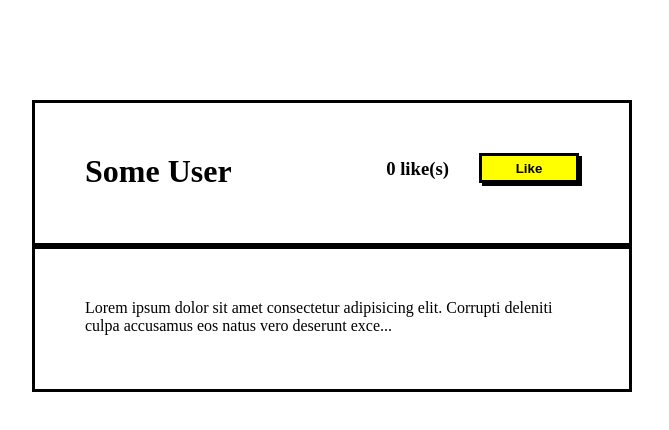
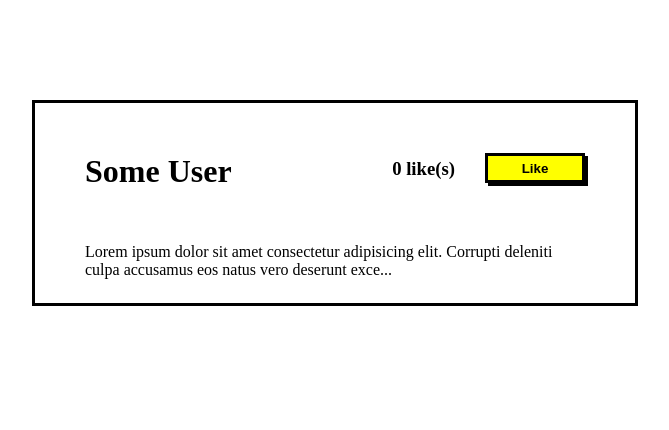
Before and after one commit to Azachary8232/Liking-Likes, a plain HTML site: page index.html in a window 1280 px wide. Shown: the whole page, without its empty margins (68-737 px from the left). Drawn offline with Linux system fonts and the light colour scheme.

Commit message:
Part 1 Completed Project

```diff
--- a/index.html
+++ b/index.html
@@ -9,7 +9,7 @@
 </head>
 <body>
     <div class="lego container">
-        <div class="lego divider">
+        <div class="divider">
             <div class="flex">
                 <div>
                     <h1 class="textCenter">Some User</h1>
@@ -20,7 +20,7 @@
                 </div>
             </div>
         </div>
-        <div class="lego divider">
+        <div class="divider">
             <p class="textCenter">Lorem ipsum dolor sit amet consectetur adipisicing elit. Corrupti deleniti culpa accusamus eos natus vero deserunt exce...</p>
         </div>
     </div>
--- a/style.css
+++ b/style.css
@@ -8,15 +8,15 @@
 }
 
 .container{
-    border: none;
+    border: 3px solid black;
     width: 600px;
-    height: 300px;
+    height: 200px;
     margin: 100px;
 }
 
 .divider{
     width: auto;
-    height: 140px;
+    height: 90px;
 }
 
 .btn{
```
